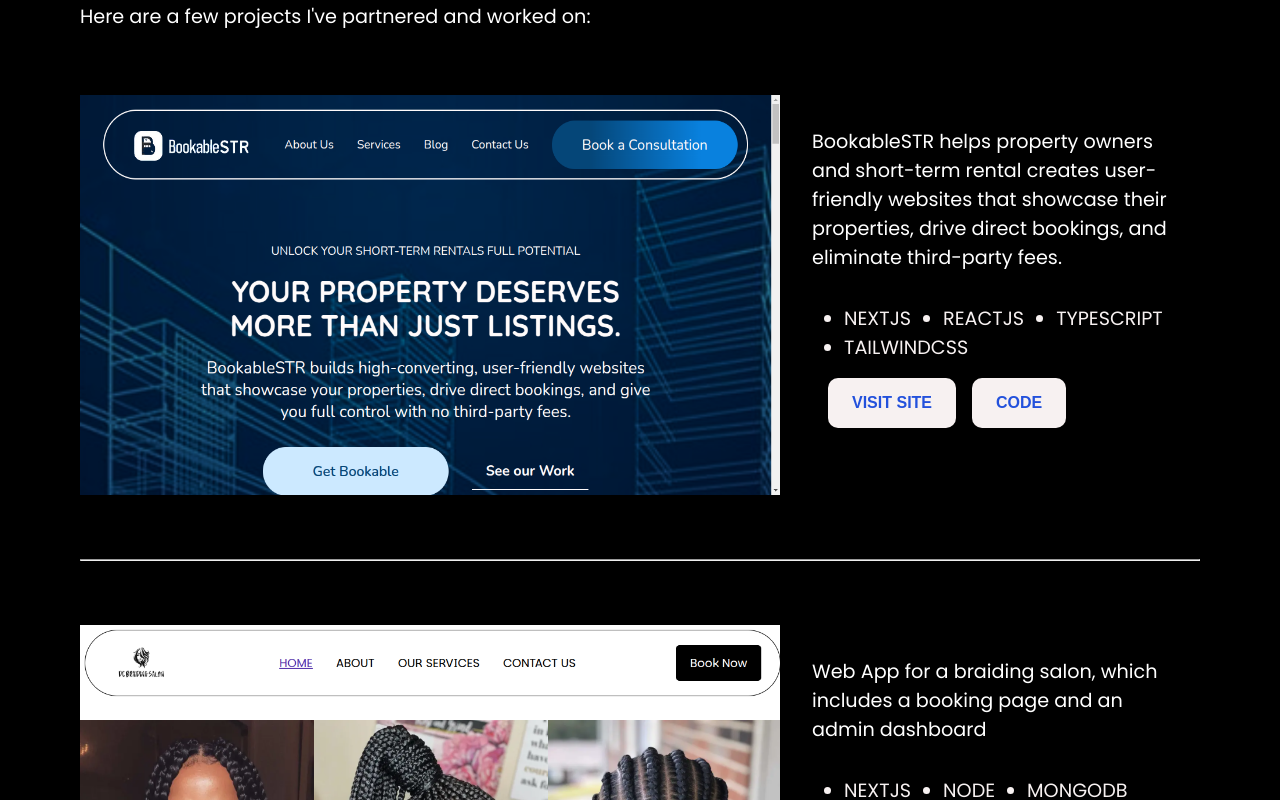
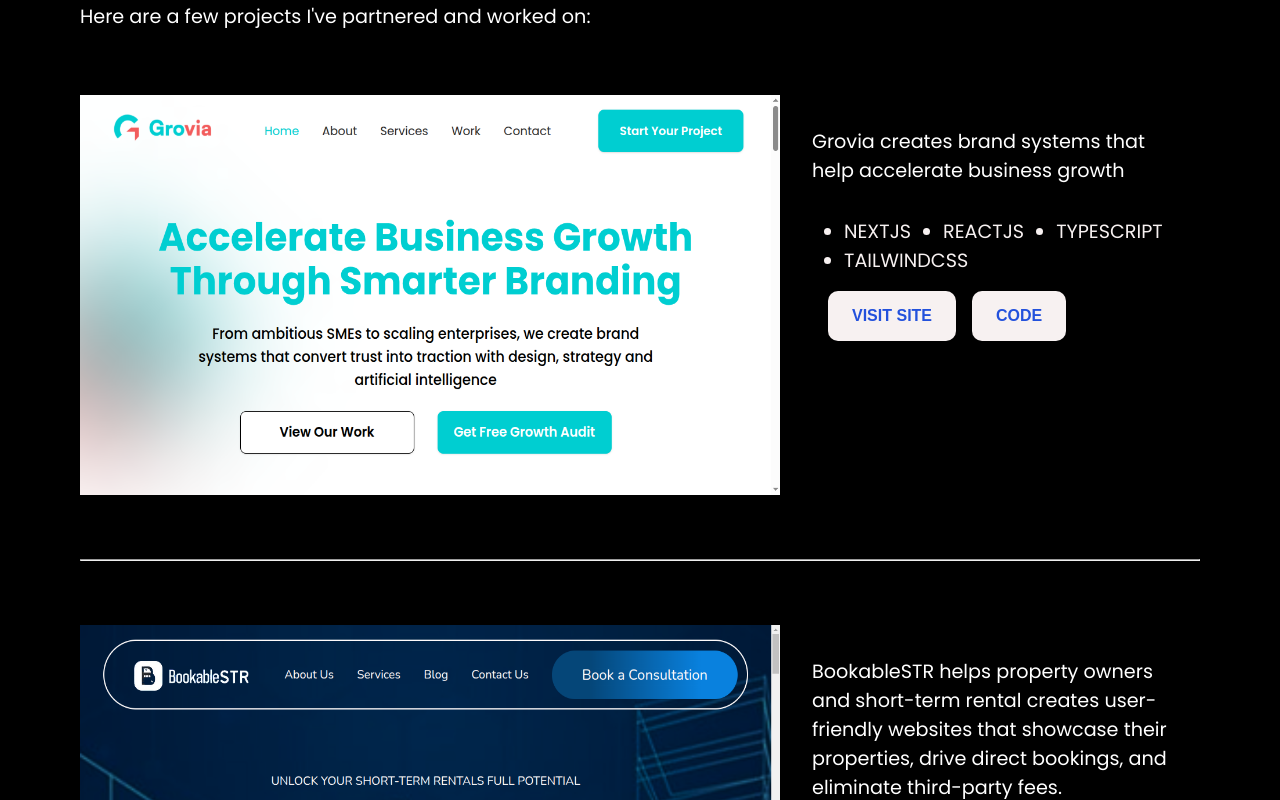
Before and after one commit to Nnenna-udefi/portfolio, a React (Create React App) app: page / in a window 1280 px wide. Shown: the part 2440-3240 px from the top of the page. Built offline with nearby package versions, Linux system fonts and the light colour scheme.

Commit message:
added a new project

```diff
--- a/src/components/project.js
+++ b/src/components/project.js
@@ -9,8 +9,17 @@ import Bookishreads from "../images/bookrishread_home.png";
 import DChirs from "../images/DCHAIR.png";
 import HerRise from "../images/herRise.png";
 import Bookable from "../images/BookableSTR.png";
+import Grovia from "../images/Grovia-lp.png";
 
 const projectList = [
+  {
+    image: Grovia,
+    alt: "Grovia",
+    desc: "Grovia creates brand systems that help accelerate business growth",
+    live_link: "https://grovia-n.vercel.app/",
+    github_link: "https://github.com/Nnenna-udefi/grovia",
+    language: ["NEXTJS", "REACTJS", "TYPESCRIPT", "TAILWINDCSS"],
+  },
   {
     image: Bookable,
     alt: "BookableStr",
```
Also changed, not shown: src/images/Grovia-lp.png (added).
